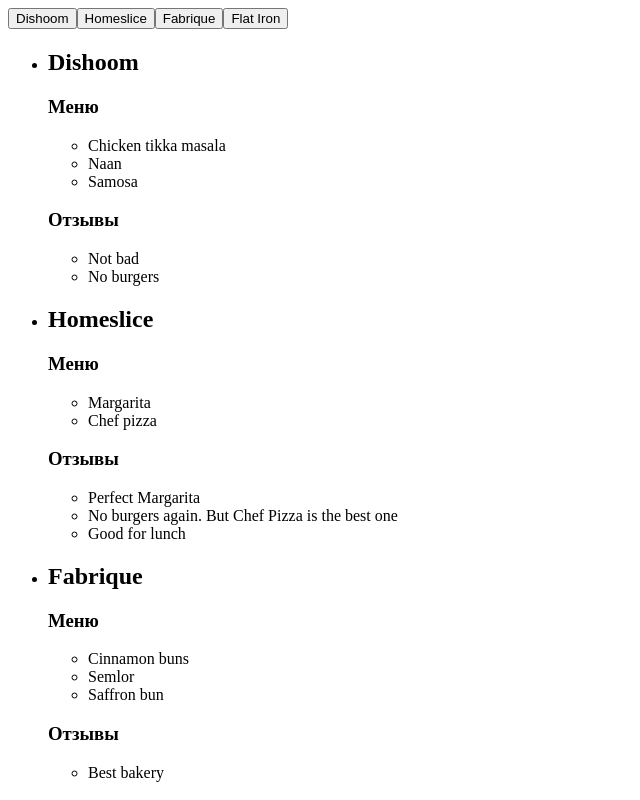
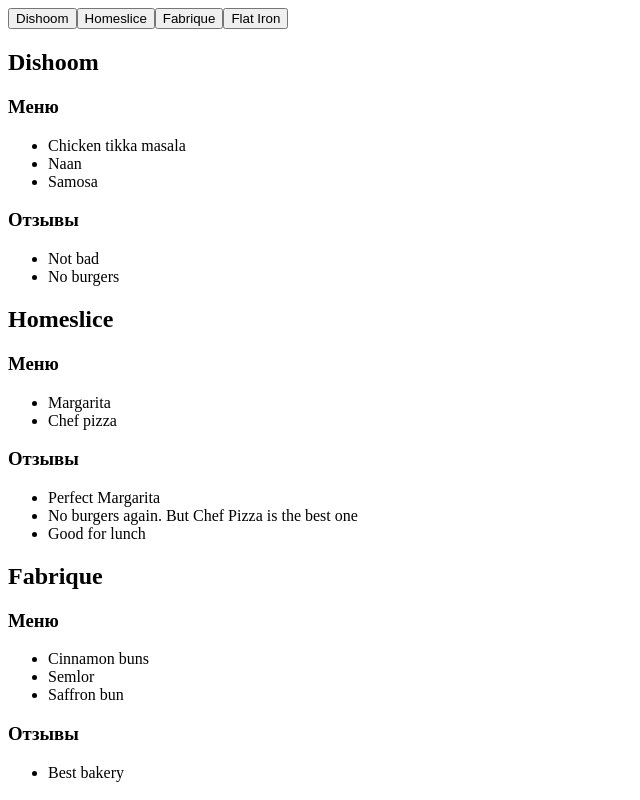
Before and after one commit to Sun-in-summer/LearnReact091123, a React (Vite) app in the folder my-app/: page / in a window 1280 px wide. Shown: the top 800 px of the page, without its empty margins (0-640 px from the left). Built offline with nearby package versions, Linux system fonts and the light colour scheme.

Commit message:
components are reordered   because of tag <li>

```diff
--- a/my-app/src/components/dish/component.jsx
+++ b/my-app/src/components/dish/component.jsx
@@ -1,5 +1,5 @@
 export const Dish = ({dish}) => {
      return (
-       <li>{dish}</li>
+       <div>{dish}</div>
     );
 }
--- a/my-app/src/components/menu/component.jsx
+++ b/my-app/src/components/menu/component.jsx
@@ -3,9 +3,13 @@
 export const Menu = ({dishes}) => {
      return (
 
-      <ul>
-        { dishes.map((dish) => <Dish dish= {dish.name}/>)}
-      </ul>
+      <div>
+         <h3> Меню</h3>
+         <ul>
+            { dishes.map((dish) =><li><Dish dish= {dish.name}/></li> )}
+         </ul>
+
+      </div>
 
     );
 }
--- a/my-app/src/components/restaurant/component.jsx
+++ b/my-app/src/components/restaurant/component.jsx
@@ -2,13 +2,16 @@
 import { Reviews } from '../reviews/component';
 
 export const Restaurant = ({restaurant}) => {
+   if(!restaurant){
+    return null;
+   }
     return (
-    <li>
+    <div>
       <h2>{restaurant.name}</h2>
-      <h3> Меню</h3>
+
       <Menu dishes = {restaurant.menu}/>
-      <h3>Отзывы</h3>
+
       <Reviews reviews ={restaurant.reviews} />
-    </li>
+    </div>
     );
 }
--- a/my-app/src/components/restaurantNames/component.jsx
+++ b/my-app/src/components/restaurantNames/component.jsx
@@ -1,4 +1,4 @@
-import {RestaurantName} from './../restaurantName/component';
+import {RestaurantName} from '../restaurant-name/component';
 
 export const RestaurantNames = ({restaurantNames, onRestaurantNameSelect}) => {
     return (<div>
--- a/my-app/src/components/restaurants/component.jsx
+++ b/my-app/src/components/restaurants/component.jsx
@@ -2,8 +2,8 @@
 
 export const Restaurants = ({restaurants}) => {
     return (
-    <ul>
+    <div>
         {restaurants.map((restaurant) =>
             <Restaurant restaurant= {restaurant} />)}
-    </ul>);
+    </div>);
 }
--- a/my-app/src/components/review/component.jsx
+++ b/my-app/src/components/review/component.jsx
@@ -1,6 +1,6 @@
 export const Review = ({review}) => {
     return (
-        <li>{review.text}</li>
+        <div>{review.text}</div>
 
     );
 }
--- a/my-app/src/components/reviews/component.jsx
+++ b/my-app/src/components/reviews/component.jsx
@@ -3,9 +3,13 @@
 export const Reviews = ({reviews}) => {
     return (
 
-      <ul>
-        {reviews.map ((review) => <Review review= {review}/>)}
-      </ul>
+      <div>
+        <h3>Отзывы</h3>
+        <ul>
+            {reviews.map ((review) => <li><Review review= {review}/></li>)}
+        </ul>
+
+      </div>
 
     );
 }
```
Also changed, not shown: my-app/.eslintrc.cjs, my-app/src/components/restaurant-name/component.jsx (renamed from my-app/src/components/restaurantName/component.jsx).
